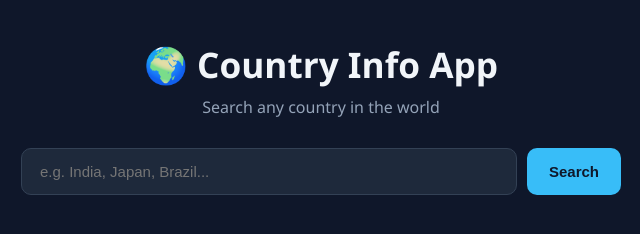
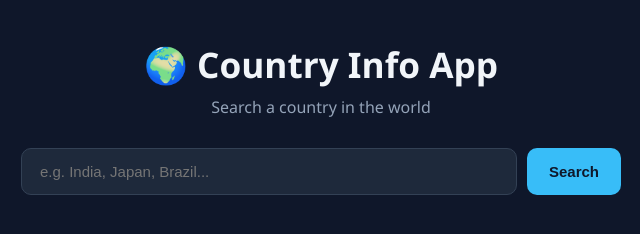
Before and after one commit to Shashank8205/country-info-app, a website: page index.html in a window 1280 px wide. Shown: the full height of the page, 319-959 px from the left. Drawn offline with Linux system fonts and the light colour scheme.

Commit message:
auto ci/cd

```diff
--- a/index.html
+++ b/index.html
@@ -9,7 +9,7 @@
 
   <div class="container">
     <h1>🌍 Country Info App</h1>
-    <p class="subtitle">Search any country in the world</p>
+    <p class="subtitle">Search a country in the world</p>
 
     <div class="search-box">
       <input type="text" id="search-input" placeholder="e.g. India, Japan, Brazil..." />
```
